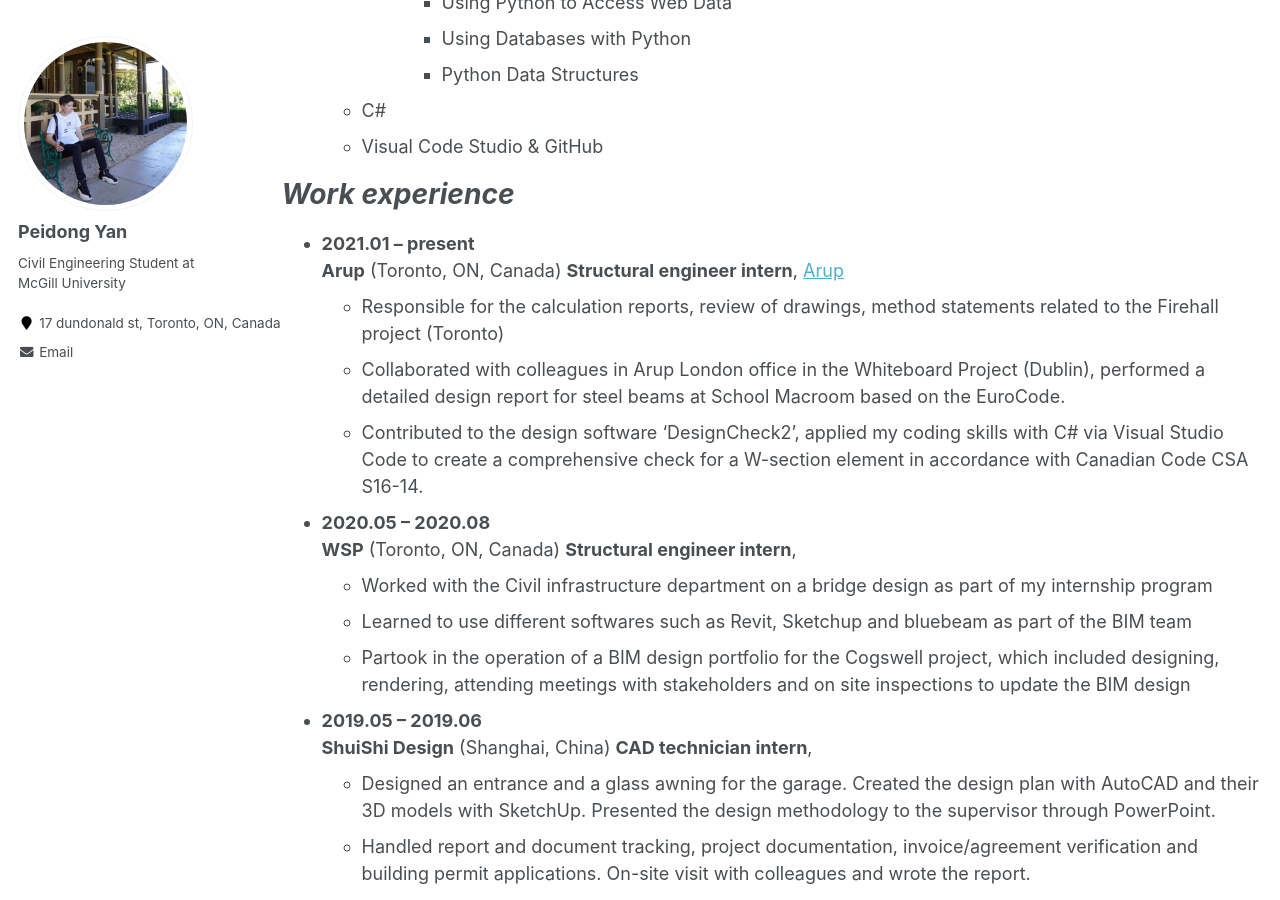
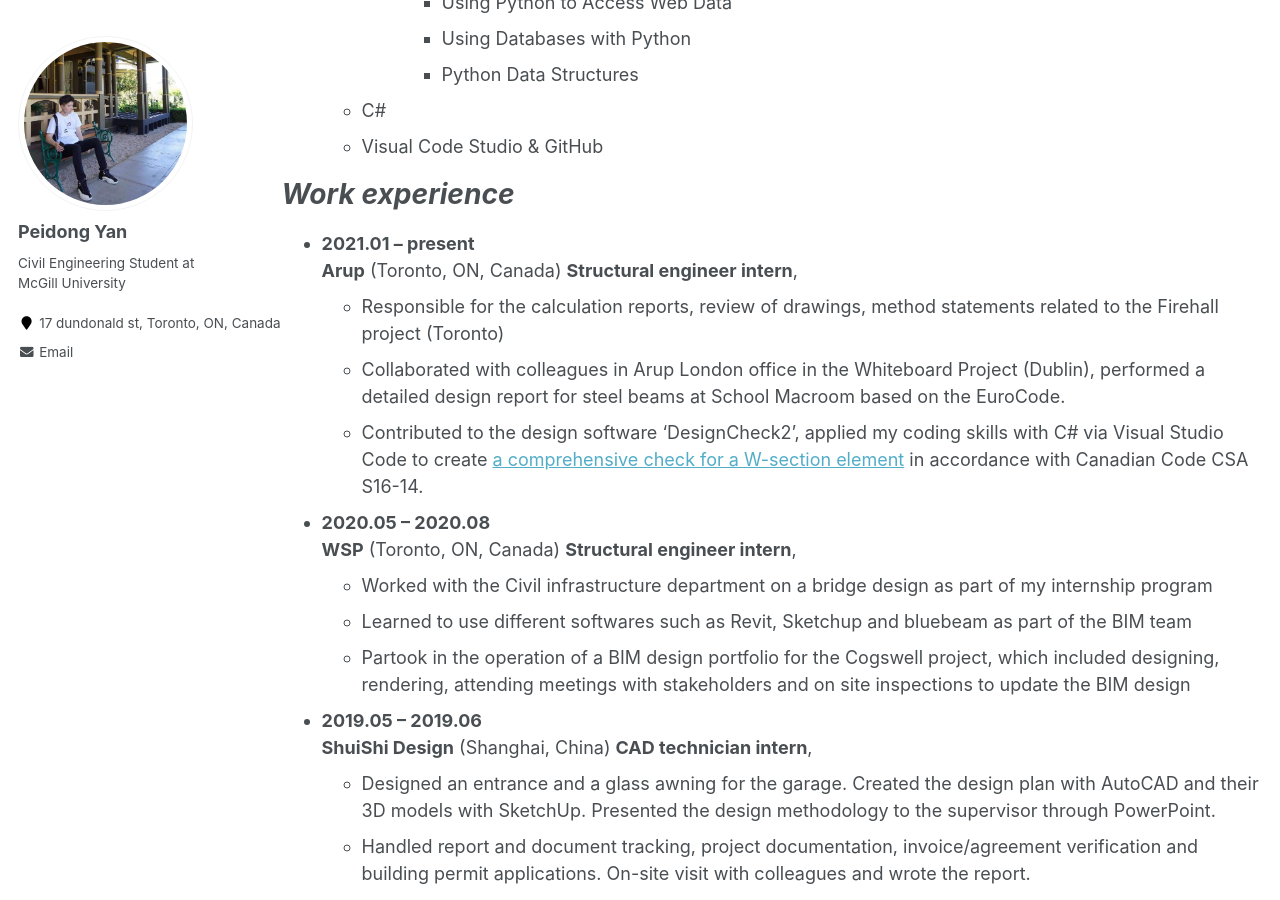
Before and after one commit to LorenYan98/LY.github.io, a Jekyll site: the page built from _pages/cv.md, in a window 1280 px wide and 900 px high, scrolled down 1036 px. Built offline with Jekyll 4.4.1, drawn with Linux system fonts in a browser that asks for light colours.

Commit message:
Update cv.md

```diff
--- a/_pages/cv.md
+++ b/_pages/cv.md
@@ -48,10 +48,10 @@ _Skills & Software_
 _Work experience_
 ======
 * **2021.01 – present**
-   **Arup** (Toronto, ON, Canada) **Structural engineer intern**, [Arup](https://lorenyan98.github.io/LY.github.io/portfolio/portfolio-1/)
+   **Arup** (Toronto, ON, Canada) **Structural engineer intern**,
    * Responsible for the calculation reports, review of drawings, method statements related to the Firehall project (Toronto)
    * Collaborated with colleagues in Arup London office in the Whiteboard Project (Dublin), performed a detailed design report for steel beams at School Macroom based on the EuroCode.
-   * Contributed to the design software ‘DesignCheck2’, applied my coding skills with C# via Visual Studio Code to create a comprehensive check for a W-section element in accordance with Canadian Code CSA S16-14.
+   * Contributed to the design software ‘DesignCheck2’, applied my coding skills with C# via Visual Studio Code to create [a comprehensive check for a W-section element](https://lorenyan98.github.io/LY.github.io/portfolio/portfolio-1/) in accordance with Canadian Code CSA S16-14.
 
 
 * **2020.05 – 2020.08**
```
